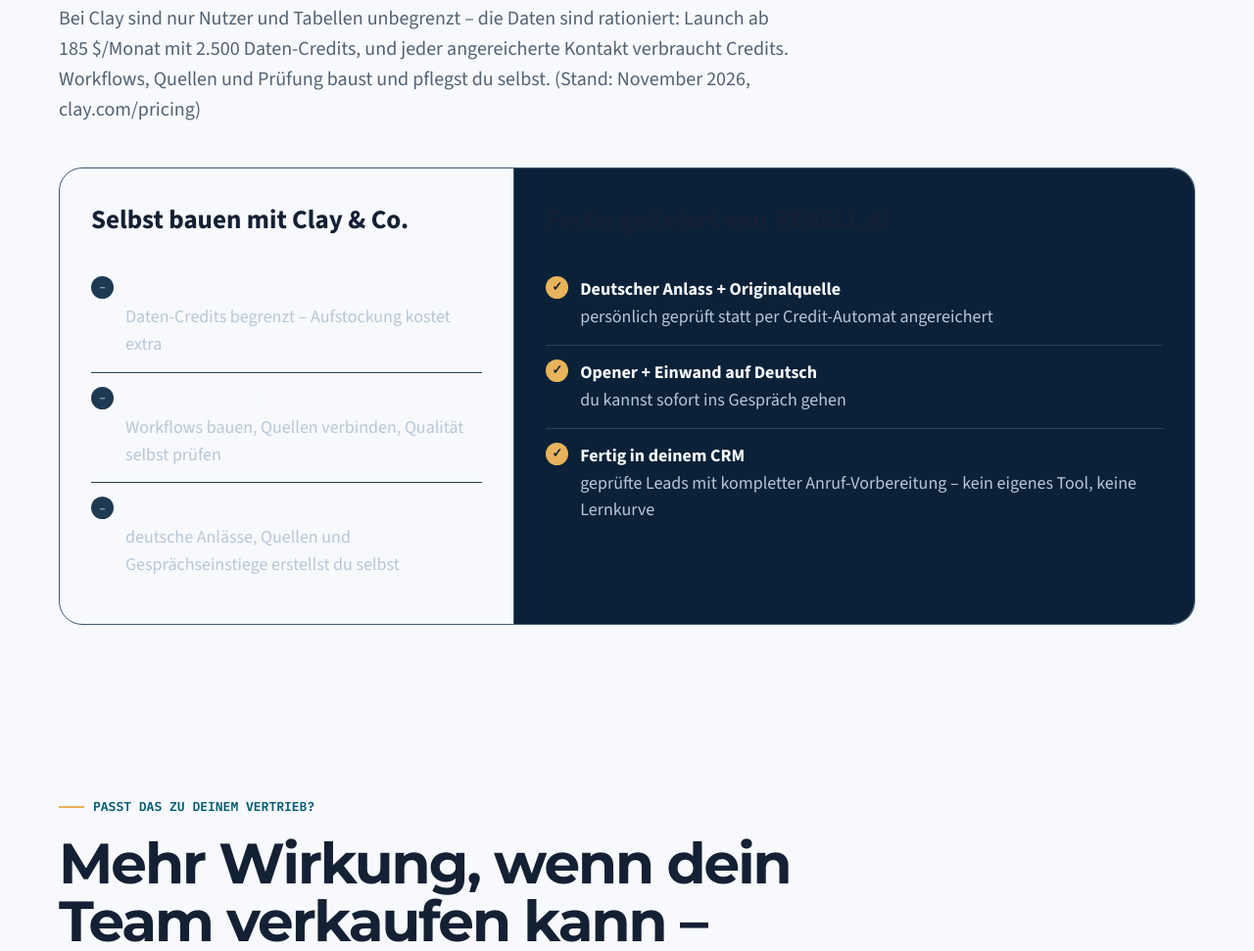
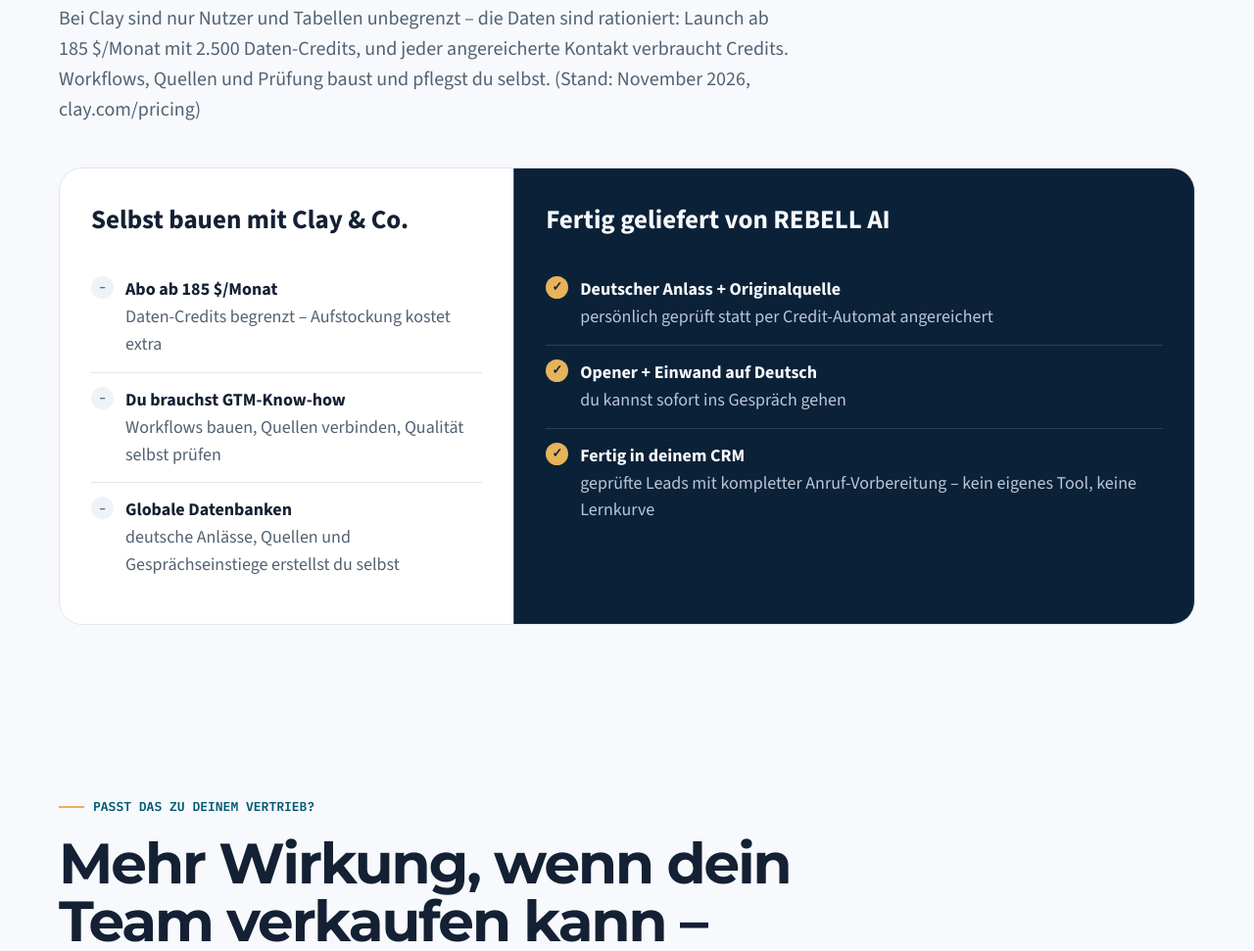
Before and after one commit to rebellmitherz/leads, a plain HTML site: page index.html in a window 1280 px wide. Shown: the part 2540-3511 px from the top of the page at 98% size. Drawn offline with nearby package versions, Linux system fonts and the light colour scheme.

Commit message:
Clay-Vergleich lesbar: helle Karte mit dunklem Text links, weisse Ueberschrift auf dunkler Karte rechts

```diff
--- a/index.html
+++ b/index.html
@@ -248,6 +248,12 @@
     .compare-col strong { color: var(--night-text); }
     .mark { flex: 0 0 auto; width: 23px; height: 23px; display: grid; place-items: center; border-radius: 50%; background: #1E3A52; color: #8FA3B8; font-size: 13px; font-weight: 900; }
     .compare-col.accent .mark { background: var(--signal); color: #142033; }
+    .compare-col.accent h3 { color: var(--night-text); }
+    #clay-vergleich .compare { border-color: var(--line); }
+    #clay-vergleich .compare-col:first-child { background: var(--surface); }
+    #clay-vergleich .compare-col:first-child li { color: var(--muted); border-top-color: var(--line); }
+    #clay-vergleich .compare-col:first-child strong { color: var(--ink); }
+    #clay-vergleich .compare-col:first-child .mark { background: var(--surface-2); color: var(--muted); }
     .steps { display: grid; grid-template-columns: repeat(4, 1fr); gap: 1px; background: var(--line); border: 1px solid var(--line); border-radius: var(--radius-lg); overflow: hidden; }
     .step { padding: 28px 24px 30px; background: var(--surface); }
     .step-num { display: block; margin-bottom: 24px; font-family: "IBM Plex Mono", monospace; color: var(--signal-text); font-size: 14px; font-weight: 600; }
```
